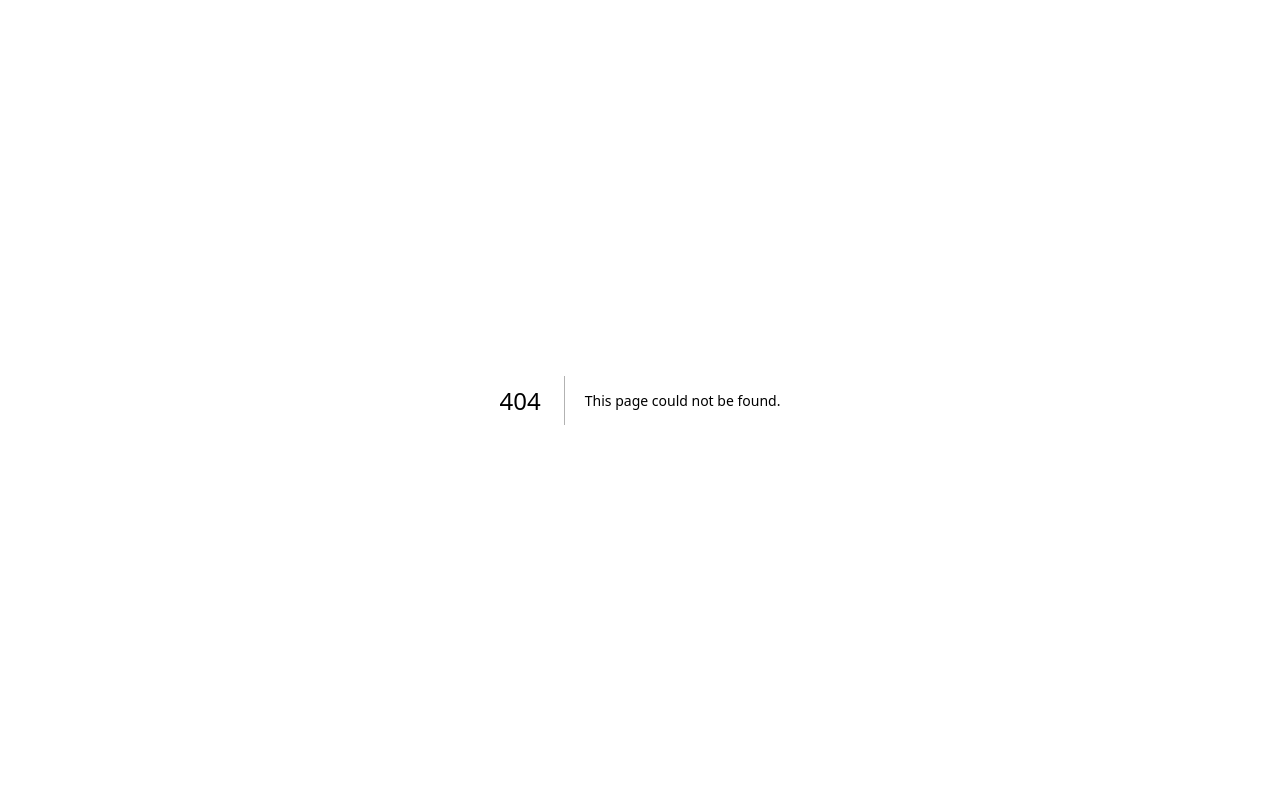
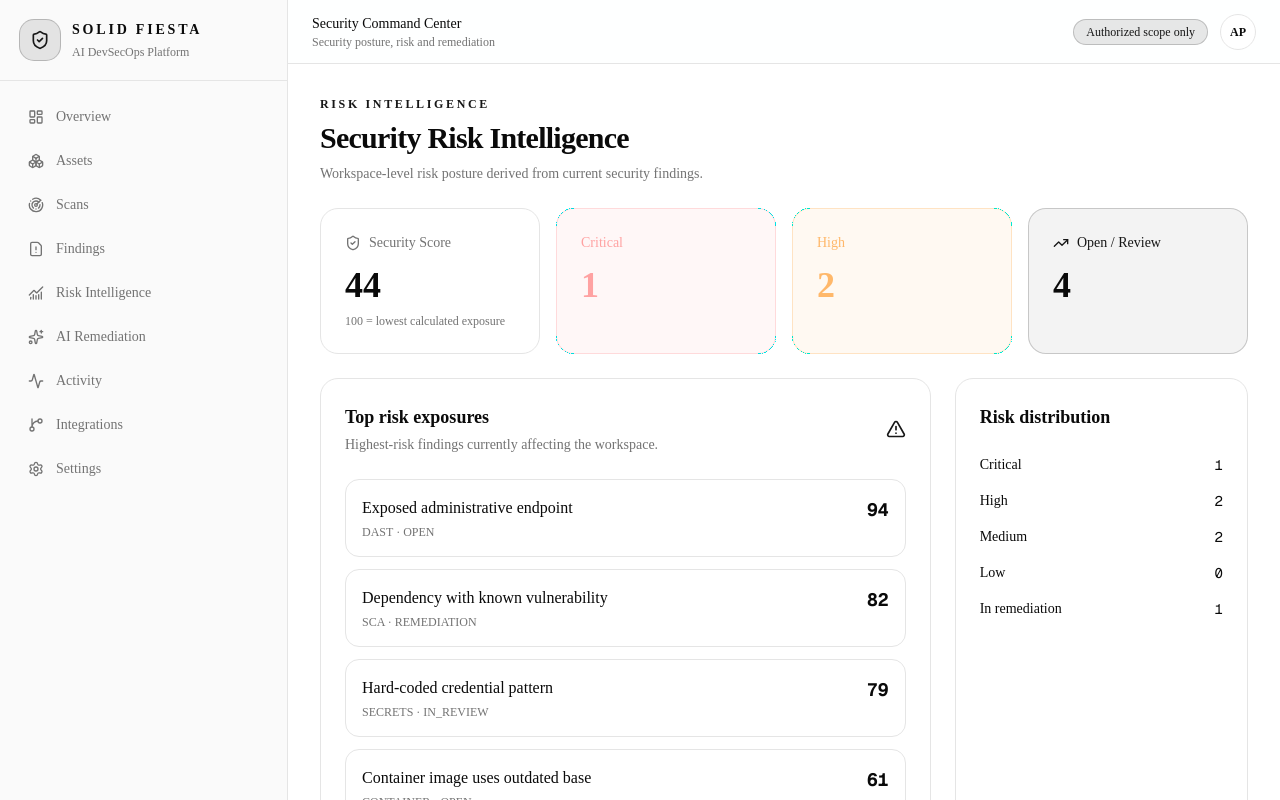
Before and after one commit to amitp98414/amitp98414, a Next.js app in the folder web/: page /dashboard/risk-intelligence in a window 1280 px wide. Before the commit this address had no page. Shown: the top 800 px of the page. Built offline with nearby package versions, Linux system fonts and the light colour scheme.

Commit message:
feat: add risk intelligence dashboard

```diff
--- /dev/null
+++ b/web/src/app/dashboard/risk-intelligence/page.tsx
@@ -0,0 +1,147 @@
+import { AlertTriangle, ShieldCheck, TrendingUp } from "lucide-react";
+
+import { AppShell } from "@/components/layout/app-shell";
+import { demoFindings } from "@/lib/security/demo-findings";
+import {
+  calculateRiskScore,
+  getRiskBreakdown,
+} from "@/lib/security/risk-engine";
+
+export default function RiskIntelligencePage() {
+  const score = calculateRiskScore(demoFindings);
+  const breakdown = getRiskBreakdown(demoFindings);
+
+  const topRisks = [...demoFindings]
+    .sort((a, b) => b.riskScore - a.riskScore)
+    .slice(0, 5);
+
+  return (
+    <AppShell>
+      <div className="mx-auto max-w-7xl space-y-6">
+        <div>
+          <div className="text-xs font-semibold uppercase tracking-[0.22em] text-primary">
+            Risk Intelligence
+          </div>
+
+          <h1 className="mt-2 text-3xl font-bold tracking-tight">
+            Security Risk Intelligence
+          </h1>
+
+          <p className="mt-2 text-sm text-muted-foreground">
+            Workspace-level risk posture derived from current security findings.
+          </p>
+        </div>
+
+        <div className="grid gap-4 md:grid-cols-4">
+          <div className="rounded-2xl border border-border bg-card p-6">
+            <div className="flex items-center gap-2 text-sm text-muted-foreground">
+              <ShieldCheck className="size-4" />
+              Security Score
+            </div>
+
+            <div className="mt-3 text-4xl font-bold">{score}</div>
+
+            <div className="mt-2 text-xs text-muted-foreground">
+              100 = lowest calculated exposure
+            </div>
+          </div>
+
+          <div className="rounded-2xl border border-red-400/20 bg-red-400/5 p-6">
+            <div className="text-sm text-red-300">Critical</div>
+
+            <div className="mt-3 text-4xl font-bold text-red-300">
+              {breakdown.critical}
+            </div>
+          </div>
+
+          <div className="rounded-2xl border border-orange-400/20 bg-orange-400/5 p-6">
+            <div className="text-sm text-orange-300">High</div>
+
+            <div className="mt-3 text-4xl font-bold text-orange-300">
+              {breakdown.high}
+            </div>
+          </div>
+
+          <div className="rounded-2xl border border-primary/20 bg-primary/5 p-6">
+            <div className="flex items-center gap-2 text-sm text-primary">
+              <TrendingUp className="size-4" />
+              Open / Review
+            </div>
+
+            <div className="mt-3 text-4xl font-bold">
+              {breakdown.open}
+            </div>
+          </div>
+        </div>
+
+        <div className="grid gap-6 lg:grid-cols-3">
+          <section className="rounded-2xl border border-border bg-card p-6 lg:col-span-2">
+            <div className="flex items-center justify-between">
+              <div>
+                <h2 className="text-lg font-semibold">Top risk exposures</h2>
+                <p className="mt-1 text-sm text-muted-foreground">
+                  Highest-risk findings currently affecting the workspace.
+                </p>
+              </div>
+
+              <AlertTriangle className="size-5 text-primary" />
+            </div>
+
+            <div className="mt-6 space-y-3">
+              {topRisks.map((finding) => (
+                <div
+                  key={finding.id}
+                  className="rounded-xl border border-border p-4"
+                >
+                  <div className="flex items-start justify-between gap-4">
+                    <div>
+                      <div className="font-medium">{finding.title}</div>
+                      <div className="mt-1 text-xs text-muted-foreground">
+                        {finding.scanner} · {finding.status}
+                      </div>
+                    </div>
+
+                    <div className="font-mono text-lg font-bold">
+                      {finding.riskScore}
+                    </div>
+                  </div>
+                </div>
+              ))}
+            </div>
+          </section>
+
+          <section className="rounded-2xl border border-border bg-card p-6">
+            <h2 className="text-lg font-semibold">Risk distribution</h2>
+
+            <div className="mt-6 space-y-4 text-sm">
+              <div className="flex justify-between">
+                <span>Critical</span>
+                <span className="font-mono">{breakdown.critical}</span>
+              </div>
+
+              <div className="flex justify-between">
+                <span>High</span>
+                <span className="font-mono">{breakdown.high}</span>
+              </div>
+
+              <div className="flex justify-between">
+                <span>Medium</span>
+                <span className="font-mono">{breakdown.medium}</span>
+              </div>
+
+              <div className="flex justify-between">
+                <span>Low</span>
+                <span className="font-mono">{breakdown.low}</span>
+              </div>
+
+              <div className="flex justify-between">
+                <span>In remediation</span>
+                <span className="font-mono">{breakdown.remediation}</span>
+              </div>
+            </div>
+          </section>
+        </div>
+      </div>
+    </AppShell>
+  );
+}
--- /dev/null
+++ b/web/src/lib/security/risk-engine.ts
@@ -0,0 +1,39 @@
+import type { Finding } from "./demo-findings";
+
+const severityWeight: Record<Finding["severity"], number> = {
+  CRITICAL: 1,
+  HIGH: 0.8,
+  MEDIUM: 0.5,
+  LOW: 0.2,
+  INFO: 0.05,
+};
+
+export function calculateRiskScore(findings: Finding[]) {
+  if (findings.length === 0) {
+    return 100;
+  }
+
+  const weightedExposure = findings.reduce((sum, finding) => {
+    return sum + finding.riskScore * severityWeight[finding.severity];
+  }, 0);
+
+  const normalizedExposure =
+    weightedExposure / Math.max(findings.length, 1);
+
+  return Math.max(0, Math.min(100, Math.round(100 - normalizedExposure)));
+}
+
+export function getRiskBreakdown(findings: Finding[]) {
+  return {
+    critical: findings.filter((f) => f.severity === "CRITICAL").length,
+    high: findings.filter((f) => f.severity === "HIGH").length,
+    medium: findings.filter((f) => f.severity === "MEDIUM").length,
+    low: findings.filter((f) => f.severity === "LOW").length,
+    open: findings.filter(
+      (f) => f.status === "OPEN" || f.status === "IN_REVIEW",
+    ).length,
+    remediation: findings.filter(
+      (f) => f.status === "REMEDIATION",
+    ).length,
+  };
+}
```
